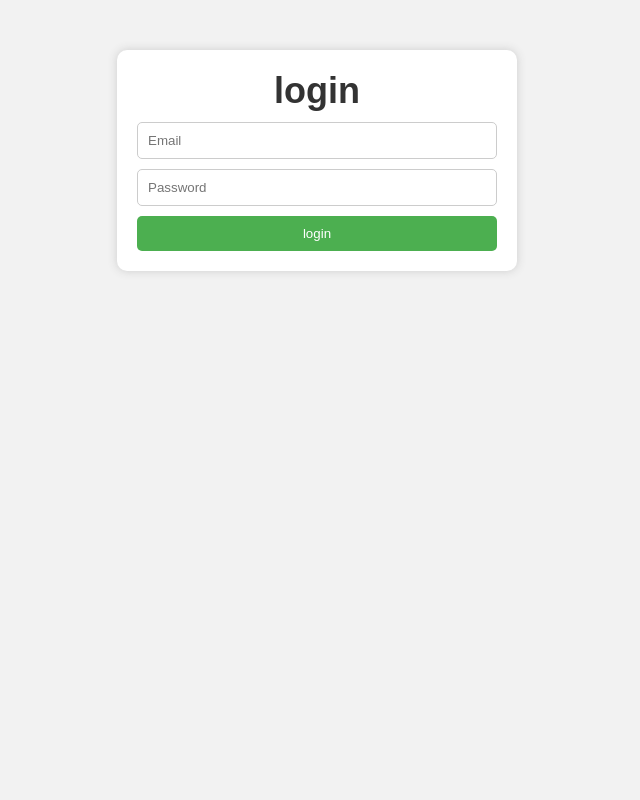
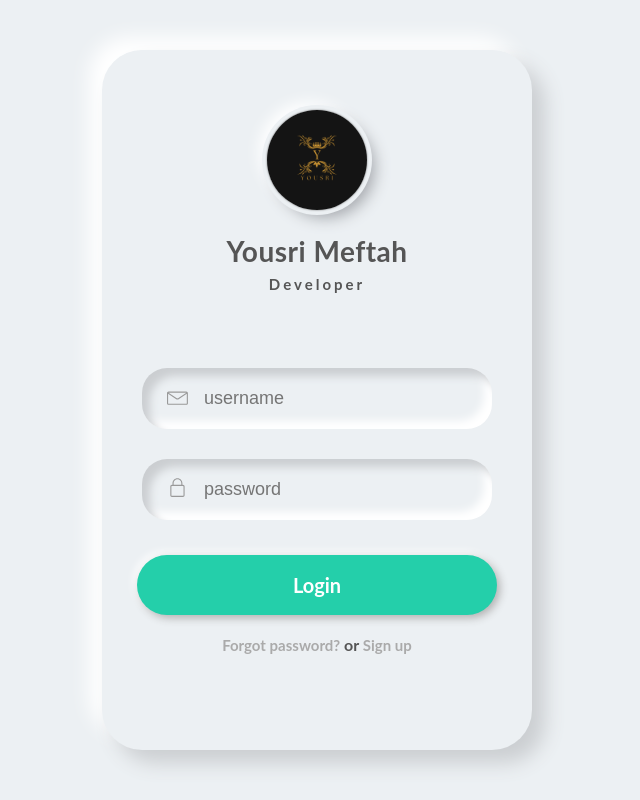
Before and after one commit to Yousri11/Social-media-app-with-mern, a React (Create React App) app in the folder frontend/: page /login in a window 1280 px wide. Shown: the whole page, without its empty margins (323-963 px from the left). Built offline with nearby package versions, Linux system fonts and the light colour scheme.

Commit message:
design proved in signin page i hope you like it

```diff
--- a/frontend/src/designcss/login.css
+++ b/frontend/src/designcss/login.css
@@ -1,39 +1,107 @@
-body {
-    background-color: #f2f2f2;
-    font-family: Arial, sans-serif;
-    color: #333;
-    margin: 0;
-    padding: 0;
-}
-form {
-    background-color: #fff;
-    border-radius: 10px;
-    box-shadow: 0px 0px 10px #ccc;
-    margin: 50px auto;
-    padding: 20px;
-    max-width: 400px;
+
+  body {
+    margin:0;
+    height: 100vh;
+    width: 100vw;
+    overflow: hidden;
+    font-family: 'Lato', sans-serif;
+    font-weight: 700;
+    display: flex;
+    align-items: center;
+    justify-content: center;
+    color:#555;
+    background: #ecf0f3;
+  }
+  .login-div {
+    width:430px;
+    height: 700px;
+    padding: 60px 35px 35px 35px;
+    border-radius: 40px;
+    background: #ecf0f3;
+    box-shadow: 13px 13px 20px #cbced1,
+                -13px -13px 20px #ffffff;
+  }
+  .logo {
+    background:url("yousri.png");
+    background-size: cover;
+    width:100px;
+    height: 100px;
+    border-radius: 50%;
+    margin:0 auto;
+    box-shadow:
+    /* logo shadow */
+    0px 0px 2px #5f5f5f,
+    /* offset */
+    0px 0px 0px 5px #ecf0f3,
+    /*bottom right */
+    8px 8px 15px #a7aaaf,
+    /* top left */
+    -8px -8px 15px #ffffff
+    ;
+  }
+  .title {
     text-align: center;
-}
-input[type="email"], input[type="password"] {
-    display: block;
-    margin: 10px auto;
-    padding: 10px;
-    border-radius: 5px;
-    border: 1px solid #ccc;
+    font-size: 28px;
+    padding-top: 24px;
+    letter-spacing: 0.5px;
+  }
+  .sub-title {
+    text-align: center;
+    font-size: 15px;
+    padding-top: 7px;
+    letter-spacing: 3px;
+  }
+  .fields {
     width: 100%;
-    box-sizing: border-box;
-}
-button[type="submit"] {
-    background-color: #4CAF50;
-    color: #fff;
+    padding: 75px 5px 5px 5px;
+  }
+  .fields input {
     border: none;
-    border-radius: 5px;
-    padding: 10px;
-    width: 100%;
+    outline:none;
+    background: none;
+    font-size: 18px;
+    color: #555;
+    padding:20px 10px 20px 5px;
+  }
+  .username, .password {
+    margin-bottom: 30px;
+    border-radius: 25px;
+    box-shadow: inset 8px 8px 8px #cbced1,
+                inset -8px -8px 8px #ffffff;
+  }
+  .fields svg {
+    height: 22px;
+    margin:0 10px -3px 25px;
+  }
+  .signin-button {
+    outline: none;
+    border:none;
     cursor: pointer;
-}
-h1 {
-    margin-top: 0;
-    font-size: 36px;
-    color: #333;
-}
+    width:100%;
+    height: 60px;
+    border-radius: 30px;
+    font-size: 20px;
+    font-weight: 700;
+    font-family: 'Lato', sans-serif;
+    color:#fff;
+    text-align: center;
+    background: #24cfaa;
+    box-shadow: 3px 3px 8px #b1b1b1,
+                -3px -3px 8px #ffffff;
+    transition: 0.5s;
+  }
+  .signin-button:hover {
+    background:#2fdbb6;
+  }
+  .signin-button:active {
+    background:#1da88a;
+  }
+  .link {
+    padding-top: 20px;
+    text-align: center;
+  }
+  .link a {
+    text-decoration: none;
+    color:#aaa;
+    font-size: 15px;
+  }
--- a/frontend/src/pages/Login.js
+++ b/frontend/src/pages/Login.js
@@ -30,16 +30,20 @@ const Login=() => {
     const [email,setEmail]=useState('')
     const [password,setPassword]=useState('')
     return (
-        <div>
-            <form onSubmit={Login}>
-            <h1>login</h1>
-            <input type="email" placeholder="Email" onChange={(e)=>setEmail(e.target.value)} required/>
-            <input type="password" placeholder="Password" onChange={(e)=>setPassword(e.target.value)} required/>
-            <button type="submit">login</button>
-            </form>
-            <ToastContainer />
-
+        <form class="login-div" onSubmit={Login}>
+            <div class="logo"></div>
+            <div class="title">Yousri Meftah</div>
+            <div class="sub-title">Developer</div>
+            <div class="fields">
+                <div class="username"><svg fill="#999" viewBox="0 0 1024 1024"><path class="path1" d="M896 307.2h-819.2c-42.347 0-76.8 34.453-76.8 76.8v460.8c0 42.349 34.453 76.8 76.8 76.8h819.2c42.349 0 76.8-34.451 76.8-76.8v-460.8c0-42.347-34.451-76.8-76.8-76.8zM896 358.4c1.514 0 2.99 0.158 4.434 0.411l-385.632 257.090c-14.862 9.907-41.938 9.907-56.802 0l-385.634-257.090c1.443-0.253 2.92-0.411 4.434-0.411h819.2zM896 870.4h-819.2c-14.115 0-25.6-11.485-25.6-25.6v-438.566l378.4 252.267c15.925 10.618 36.363 15.925 56.8 15.925s40.877-5.307 56.802-15.925l378.398-252.267v438.566c0 14.115-11.485 25.6-25.6 25.6z"></path></svg><input type="username" class="user-input" placeholder="username" onChange={(e)=>setEmail(e.target.value)} required/></div>
+                <div class="password"><svg fill="#999" viewBox="0 0 1024 1024"><path class="path1" d="M742.4 409.6h-25.6v-76.8c0-127.043-103.357-230.4-230.4-230.4s-230.4 103.357-230.4 230.4v76.8h-25.6c-42.347 0-76.8 34.453-76.8 76.8v409.6c0 42.347 34.453 76.8 76.8 76.8h512c42.347 0 76.8-34.453 76.8-76.8v-409.6c0-42.347-34.453-76.8-76.8-76.8zM307.2 332.8c0-98.811 80.389-179.2 179.2-179.2s179.2 80.389 179.2 179.2v76.8h-358.4v-76.8zM768 896c0 14.115-11.485 25.6-25.6 25.6h-512c-14.115 0-25.6-11.485-25.6-25.6v-409.6c0-14.115 11.485-25.6 25.6-25.6h512c14.115 0 25.6 11.485 25.6 25.6v409.6z"></path></svg><input type="password" class="pass-input" placeholder="password" onChange={(e)=>setPassword(e.target.value)} required/></div>
+            </div>
+            <button class="signin-button" type="submit">Login</button>
+            <div class="link">
+                <a href="#">Forgot password?</a> or <a href="#">Sign up</a>
         </div>
+        <ToastContainer />
+    </form>
     )
 }
 export default Login
```
Also changed, not shown: frontend/src/designcss/yousri.png (added), frontend/src/pages/yousri.png (added).
